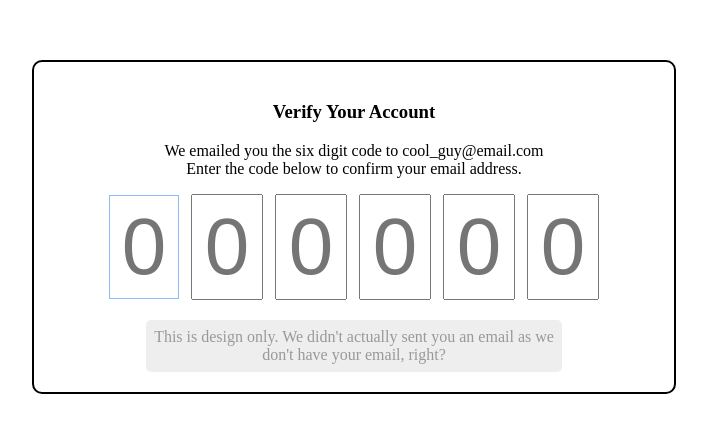
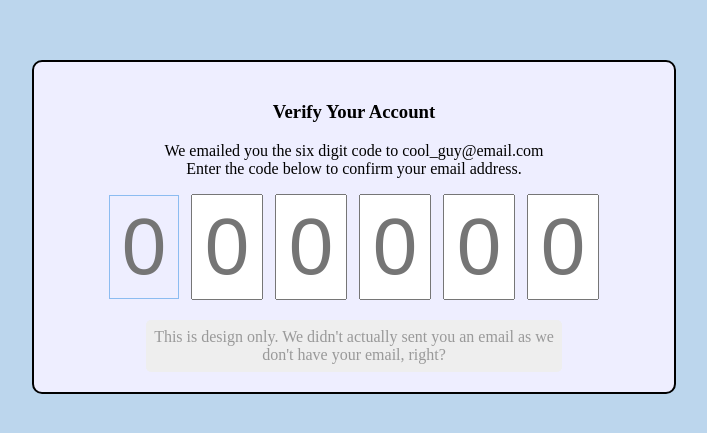
Before and after one commit to rahul-mehul/OTP-Requst-page, a plain HTML site: page index.html in a window 1280 px wide. Shown: the part 173-606 px from the top of the page, without its empty margins (286-993 px from the left). Drawn offline with Linux system fonts and the light colour scheme.

Commit message:
My code commit

```diff
--- a/styles.css
+++ b/styles.css
@@ -2,6 +2,7 @@ body,
 html {
     margin: 0;
     padding: 0;
+    background-color: #bcd6ed;
 }
 
 .screen-wrapper {
@@ -14,6 +15,7 @@ html {
 }
 
 .otp-container {
+    background-color: #eef;
     width: 600px;
     padding: 20px;
     border: 2px solid black;
@@ -30,14 +32,19 @@ html {
     margin: 0 4px;
 }
 
+.otp-input:hover {
+    background-color: rgb(235, 242, 243);
+}
+
 .otp-input:focus {
     outline: none;
     border: 1px solid rgb(140, 188, 241);
+    background-color: #eef;
 
 }
 
 .otp-input:not(:placeholder-shown) {
-    box-shadow: 0 2px 11px 0px rgb(79, 85, 97);
+    box-shadow: 0 2px 8px 0px rgb(49, 231, 192);
     border: 2px solid #bcd6ed;
 }
 
```
Also changed, not shown: 1 other file.
